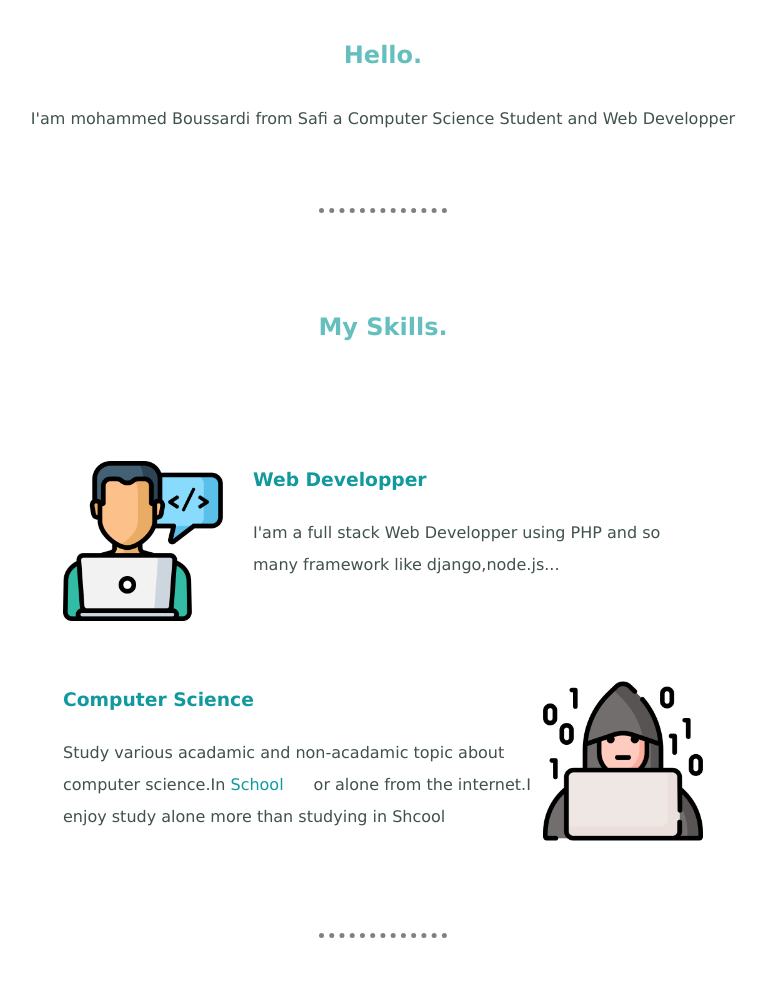
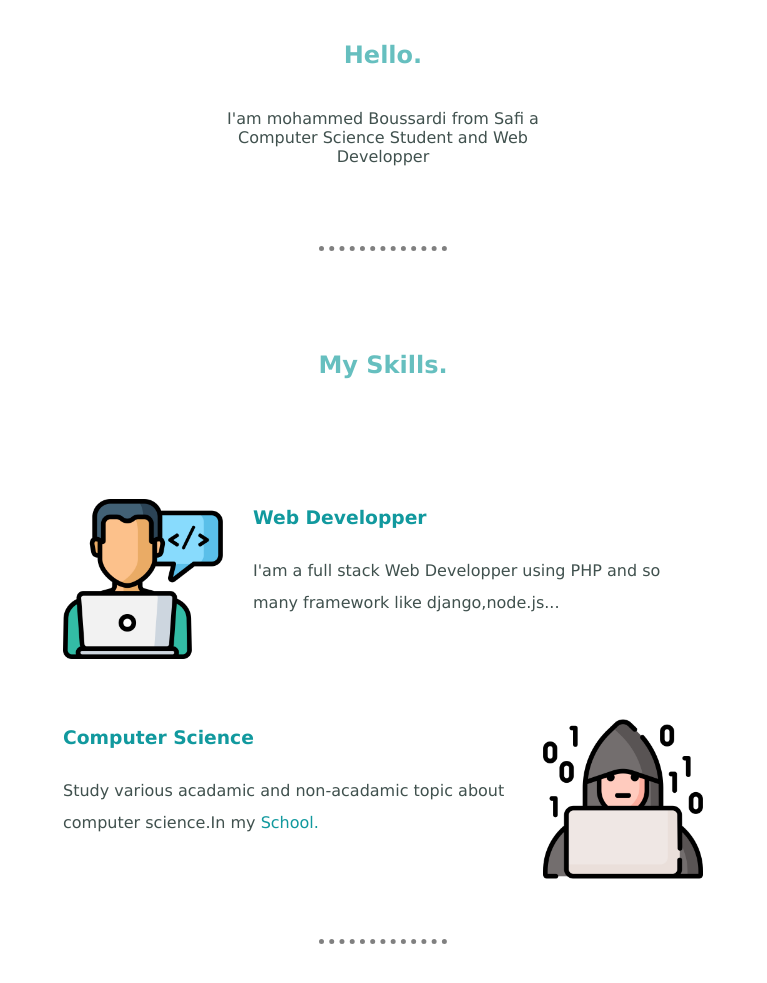
Before and after one commit to medbsrdi/cv, a plain HTML site: page index.html in a window 1280 px wide. Shown: the part 1187-2170 px from the top of the page, without its empty margins (257-1024 px from the left). Drawn offline with Linux system fonts and the light colour scheme.

Commit message:
adding some class for updating style

```diff
--- a/index.html
+++ b/index.html
@@ -23,7 +23,7 @@
       <div class="profile">
         <img class="mohammed-image"src="images/mohammed.png" alt="image-of-me">
         <h2>Hello.</h2>
-        <p>I'am mohammed Boussardi from Safi a Computer Science Student and Web Developper </p>
+        <p class="intro">I'am mohammed Boussardi from Safi a Computer Science Student and Web Developper </p>
       </div>
       <hr>
       <div class="skills">
@@ -38,7 +38,7 @@
         <div class="skill-row">
           <img class="cs-img" src="images/hacker.png" alt="computer science images">
           <h3 class="h3-color">Computer Science </h3>
-          <p>Study various acadamic and non-acadamic topic about computer science.In <a href="http://www.ests.uca.ma/">School</a>or alone from the internet.I enjoy study alone more than studying in Shcool</p>
+          <p>Study various acadamic and non-acadamic topic about computer science.In my <a href="#">School.</a></p>
         </div>
 
       </div>
@@ -57,7 +57,7 @@
     <div class="bottom-container">
       <a class="footer-link" href="https://www.linkedin.com/in/boussardi-mohammed-391b1918b/">LinkedIn</a>
       <a class="footer-link" href="https://twitter.com/BoussardiM" >Twitter</a>
-      <a class="footer-link" href="#">Website</a>
+      <a class="footer-link" href="https://www.appbrewery.co/">Website</a>
       <p class="last-p">© 2020 BOUSSARDI MOHAMMED.</p>
     </div>
 
```
